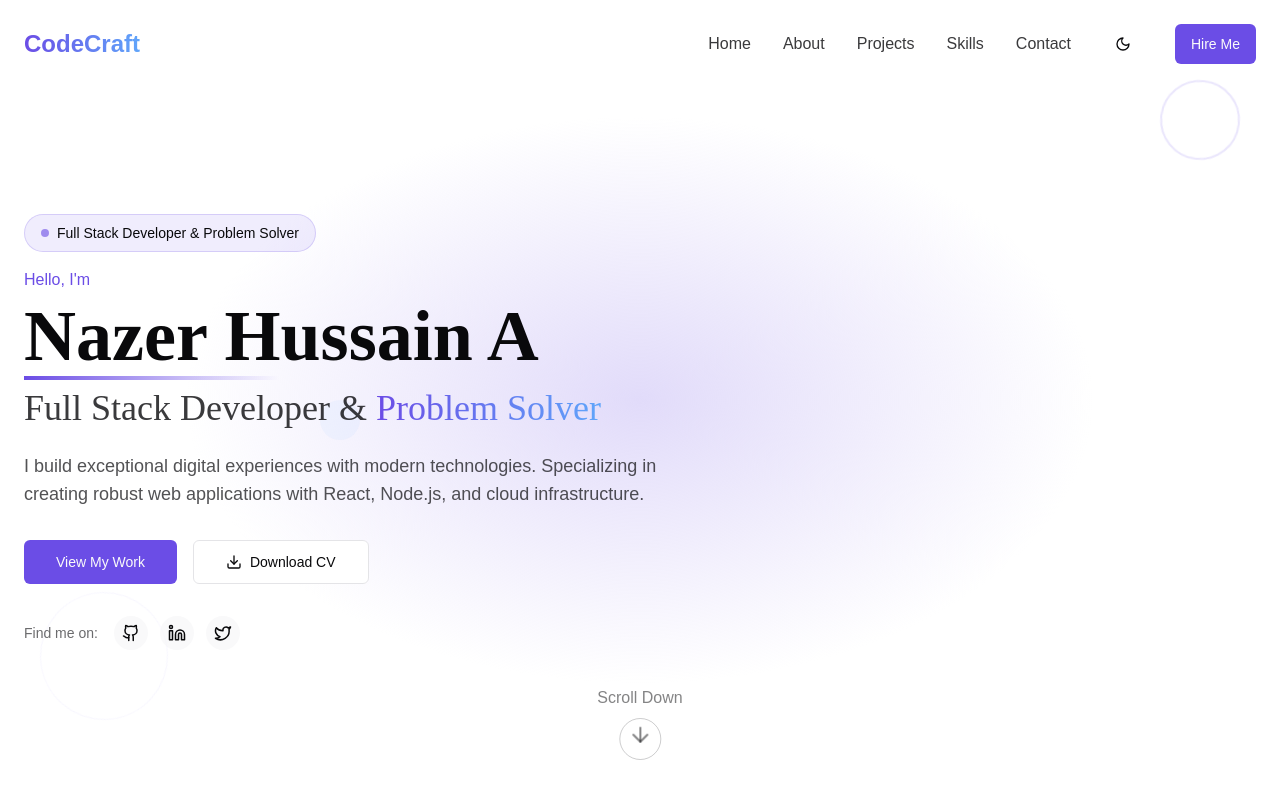
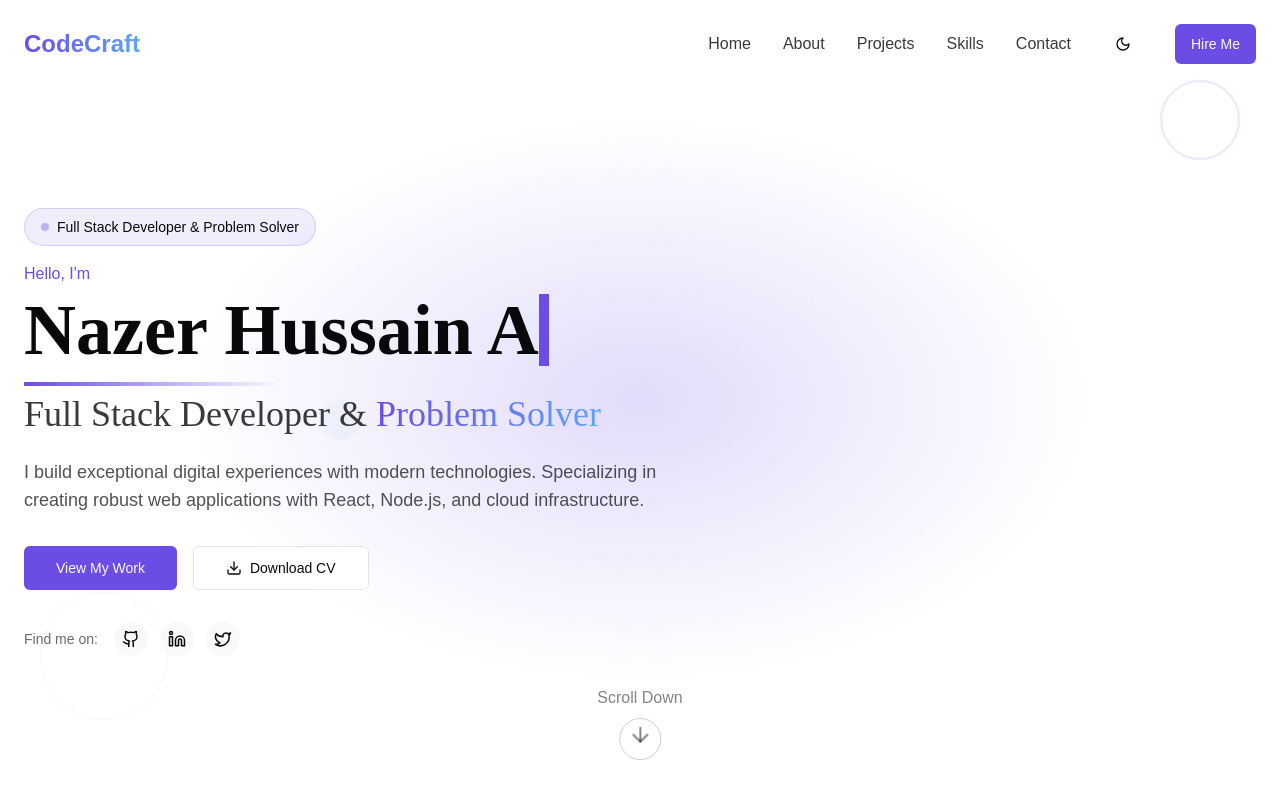
Before and after one commit to nazerhussain86/clever-web-canvas-freelancer, a React (Vite) app: page / in a window 1280 px wide. Shown: the top 800 px of the page. Built offline with nearby package versions, Linux system fonts and the light colour scheme.

Commit message:
Fix: Improve hero section animation
Refactor hero section to remove the small circle and add a pulse effect to the "View My Work" button.

```diff
--- a/src/components/Hero.tsx
+++ b/src/components/Hero.tsx
@@ -45,7 +45,7 @@ const Hero = () => {
 
           <p className="text-primary mb-2">Hello, I'm</p>
           <h1 className="text-4xl md:text-5xl lg:text-7xl font-bold mb-4 relative">
-            Nazer Hussain A
+            <span className="typing-animation">Nazer Hussain A</span>
             <span className="absolute -bottom-2 left-0 w-1/3 h-1 bg-gradient-to-r from-primary to-transparent"></span>
           </h1>
           <h2 className="text-2xl md:text-3xl lg:text-4xl text-foreground/80 mb-6">
@@ -59,7 +59,7 @@ const Hero = () => {
           </p>
 
           <div className="flex flex-col sm:flex-row gap-4">
-            <Button size="lg" className="shine-effect">View My Work</Button>
+            <Button size="lg" className="pulse-button shine-effect">View My Work</Button>
             <Button
               size="lg"
               variant="outline"
--- a/src/index.css
+++ b/src/index.css
@@ -173,4 +173,55 @@
     0% { transform: translateX(-100%) rotate(30deg); }
     20%, 100% { transform: translateX(100%) rotate(30deg); }
   }
+
+  /* Typing animation for name */
+  .typing-animation {
+    display: inline-block;
+    overflow: hidden;
+    border-right: 0.15em solid hsl(var(--primary));
+    white-space: nowrap;
+    margin: 0;
+    animation: typing 3.5s steps(30, end),
+               blink-caret 0.75s step-end infinite;
+  }
+
+  @keyframes typing {
+    from { width: 0 }
+    to { width: 100% }
+  }
+
+  @keyframes blink-caret {
+    from, to { border-color: transparent }
+    50% { border-color: hsl(var(--primary)); }
+  }
+
+  /* Pulse button effect */
+  .pulse-button {
+    position: relative;
+  }
+
+  .pulse-button::before {
+    content: '';
+    position: absolute;
+    inset: 0;
+    border-radius: inherit;
+    background-color: hsl(var(--primary));
+    animation: pulse 2s cubic-bezier(0.4, 0, 0.6, 1) infinite;
+    z-index: -1;
+  }
+
+  @keyframes pulse {
+    0% {
+      transform: scale(1);
+      opacity: 0.7;
+    }
+    50% {
+      transform: scale(1.05);
+      opacity: 0.3;
+    }
+    100% {
+      transform: scale(1);
+      opacity: 0.7;
+    }
+  }
 }
--- a/src/pages/Index.tsx
+++ b/src/pages/Index.tsx
@@ -12,9 +12,8 @@ const Index = () => {
   return (
     <ThemeProvider defaultTheme="light" storageKey="portfolio-theme">
       <div className="bg-background text-foreground min-h-screen">
-        {/* Decorative elements */}
+        {/* Decorative elements - removed top right circle */}
         <div className="fixed top-0 left-0 w-full h-full pointer-events-none overflow-hidden z-0">
-          <div className="absolute top-0 right-0 w-1/3 h-1/3 bg-gradient-to-b from-primary/10 to-transparent rounded-full blur-3xl transform translate-x-1/3 -translate-y-1/3"></div>
           <div className="absolute bottom-0 left-0 w-1/2 h-1/2 bg-gradient-to-t from-blue-400/10 to-transparent rounded-full blur-3xl transform -translate-x-1/3 translate-y-1/4"></div>
         </div>
 
```
